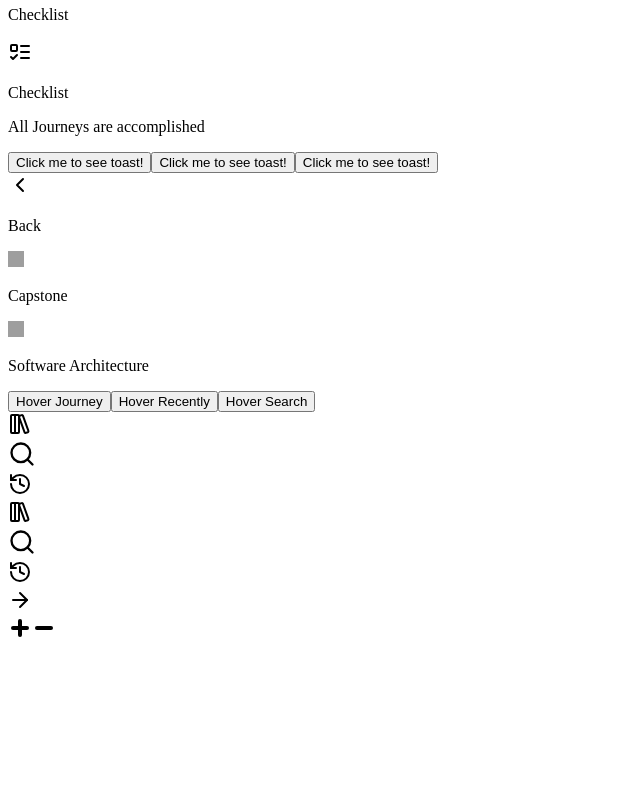
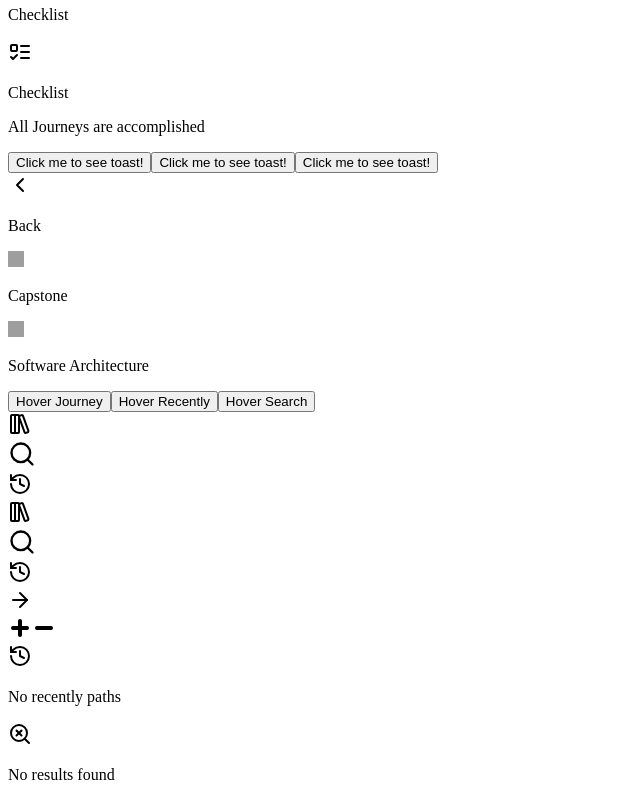
Before and after one commit to MicroCU/Frontend, a Next.js app: page /tontan in a window 1280 px wide. Shown: the part 1531-2331 px from the top of the page, without its empty margins (0-640 px from the left). Before the commit the page ends 2183 px from the top, so only its background shows below. Built offline with nearby package versions, Linux system fonts and the light colour scheme; grey boxes are pictures that could not be loaded.

Commit message:
NoResult

```diff
--- a/app/tontan/page.tsx
+++ b/app/tontan/page.tsx
@@ -13,6 +13,7 @@ import NavToolTip from "@/components/NavToolTip";
 import TabIcon, { TabIconModeEnum, TabIconTypeEnum } from "@/components/TabIcon";
 import Next from "@/components/Next";
 import Zoom from "@/components/Zoom";
+import NoResult, { NoResultTypeEnum } from "@/components/NoResult";
 
 
 export default function TontanComponent() {
@@ -161,6 +162,10 @@ export default function TontanComponent() {
                     alert("Zoom out")
                 }} />
             </div>
+            <div className="bg-progressLight flex flex-row gap-4 p-4">
+                <NoResult type={NoResultTypeEnum.NoRecentlyPaths} />
+                <NoResult type={NoResultTypeEnum.NoResultsFound} />
+            </div>
         </>
     );
 }
--- /dev/null
+++ b/components/NoResult.tsx
@@ -0,0 +1,29 @@
+import { History, SearchX } from 'lucide-react';
+
+export enum NoResultTypeEnum {
+    NoRecentlyPaths = "No recently paths",
+    NoResultsFound = "No results found",
+}
+
+export interface INoResult {
+    type: NoResultTypeEnum
+}
+
+export default function NoResult({ type }: INoResult) {
+    return (
+        <div className="flex flex-col gap-y-2 justify-center items-center text-grayMain Medium16">
+            {type === NoResultTypeEnum.NoRecentlyPaths && (
+                <>
+                    <History className="stroke-grayMain w-8 h-8" />
+                    <p> {type} </p>
+                </>
+            )}
+            {type === NoResultTypeEnum.NoResultsFound && (
+                <>
+                    <SearchX className="stroke-grayMain w-8 h-8" />
+                    <p> {type} </p>
+                </>
+            )}
+        </div>
+    )
+}
--- a/tailwind.config.js
+++ b/tailwind.config.js
@@ -87,6 +87,10 @@ module.exports = {
           fontSize: "12px",
           fontWeight: 500,
         },
+        ".Medium16": {
+          fontSize: "16px",
+          fontWeight: 500,
+        },
         ".RegUnderline12": {
           fontSize: "12px",
           fontWeight: 400,
```
